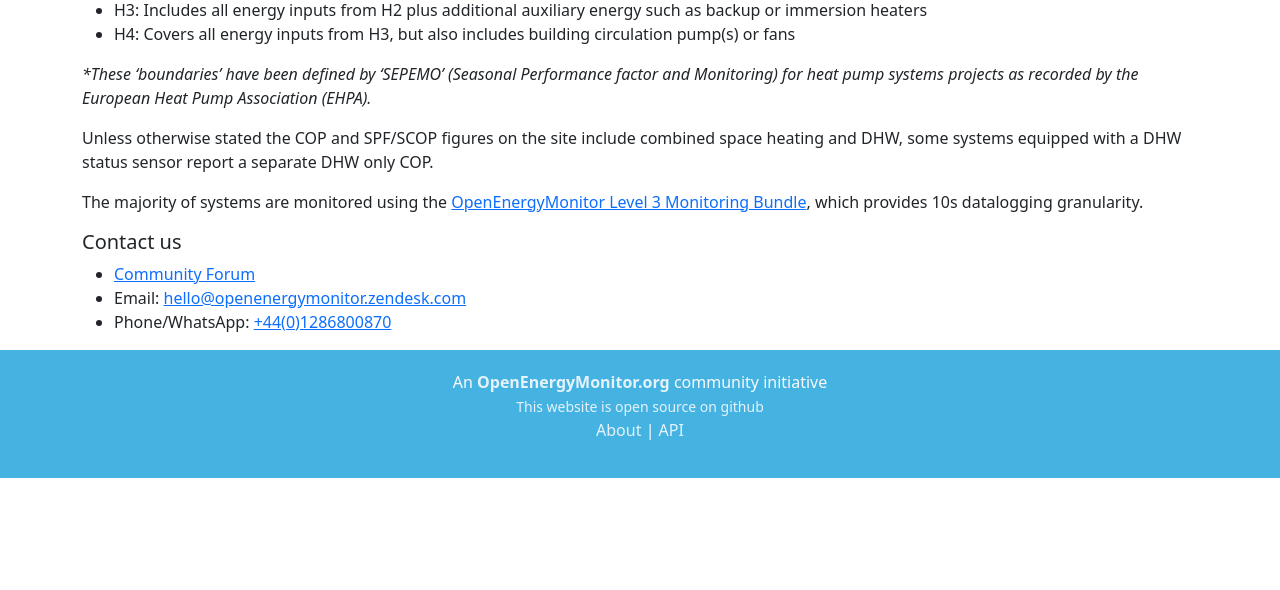
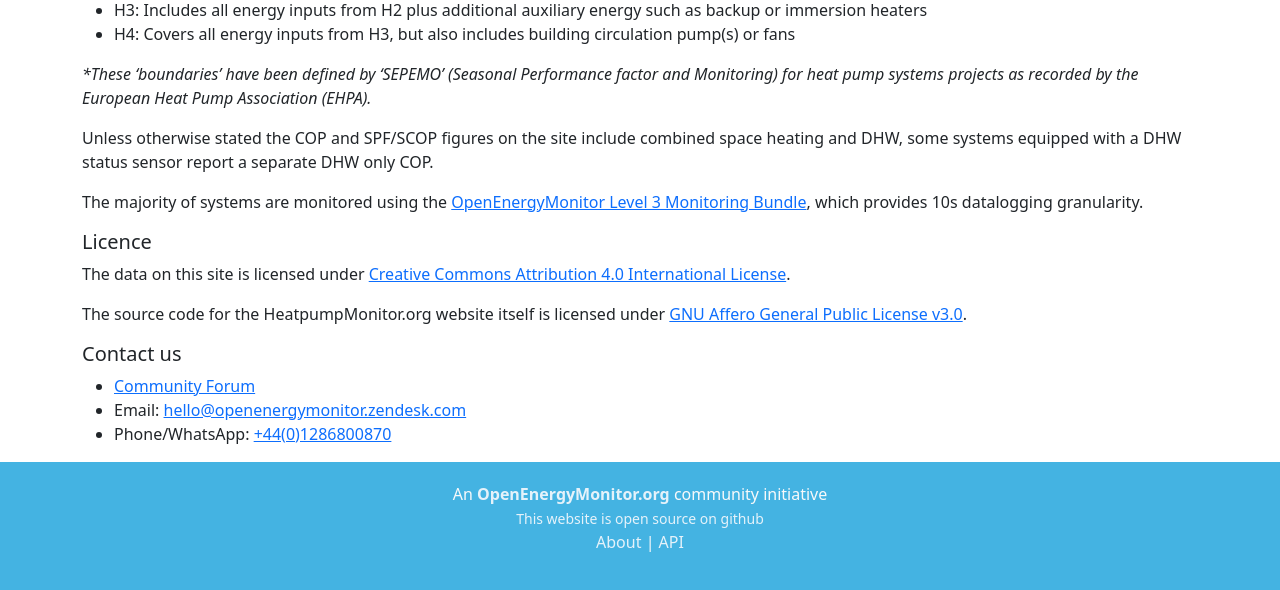
Before and after one commit to openenergymonitor/heatpumpmonitor.org, a PHP site: page /about in a window 1280 px wide. Shown: the part 507-1097 px from the top of the page. Before the commit the page ends 985 px from the top, so only its background shows below. Run offline with PHP 8.4, Linux system fonts and the light colour scheme; data that the repository does not hold is empty.

Commit message:
licence and email button

```diff
--- a/www/Modules/system/system_controller.php
+++ b/www/Modules/system/system_controller.php
@@ -18,6 +18,7 @@ function system_controller() {
                 "system_data"=>$system_data,
                 'admin'=>$session['admin'],
                 'schema'=>$system->schema_meta,
+                'email'=>"",
                 'system_stats_monthly'=>$system_stats->schema['system_stats_monthly_v2']
             ));
         }
--- a/www/views/about.php
+++ b/www/views/about.php
@@ -37,6 +37,12 @@ $date = date('F Y');
 
 <p>The majority of systems are monitored using the <a href="https://shop.openenergymonitor.com/level-3-heat-pump-monitoring-bundle-emonhp/"> OpenEnergyMonitor Level 3 Monitoring Bundle</a>, which provides 10s datalogging granularity.</p>
 
+<h5>Licence</h5>
+
+<p>The data on this site is licensed under <a href="https://creativecommons.org/licenses/by/4.0">Creative Commons Attribution 4.0 International License</a>.</p>
+
+<p>The source code for the HeatpumpMonitor.org website itself is licensed under <a href="https://www.gnu.org/licenses/agpl-3.0.en.html">GNU Affero General Public License v3.0</a>.</p>
+
 <h5>Contact us</h5>
 <ul>
 <li><a href="https://community.openenergymonitor.org">Community Forum</a>
```
